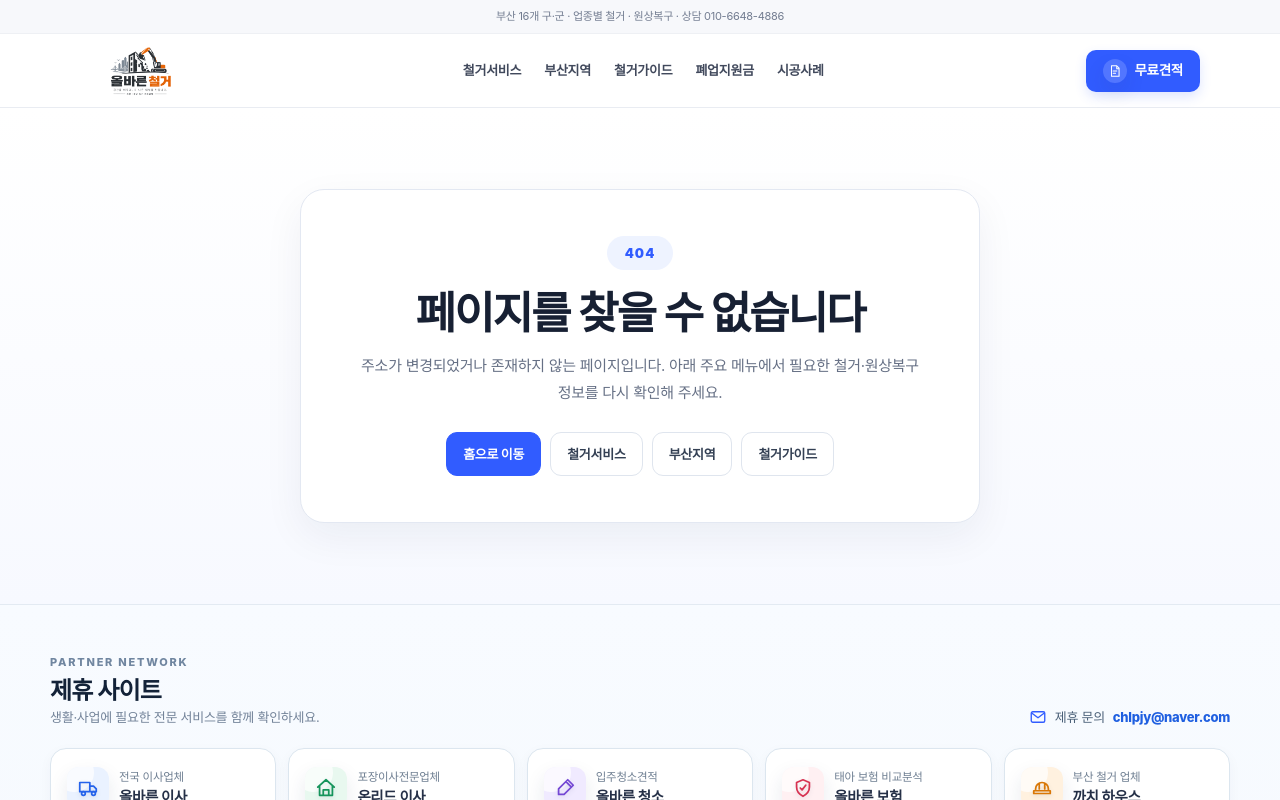
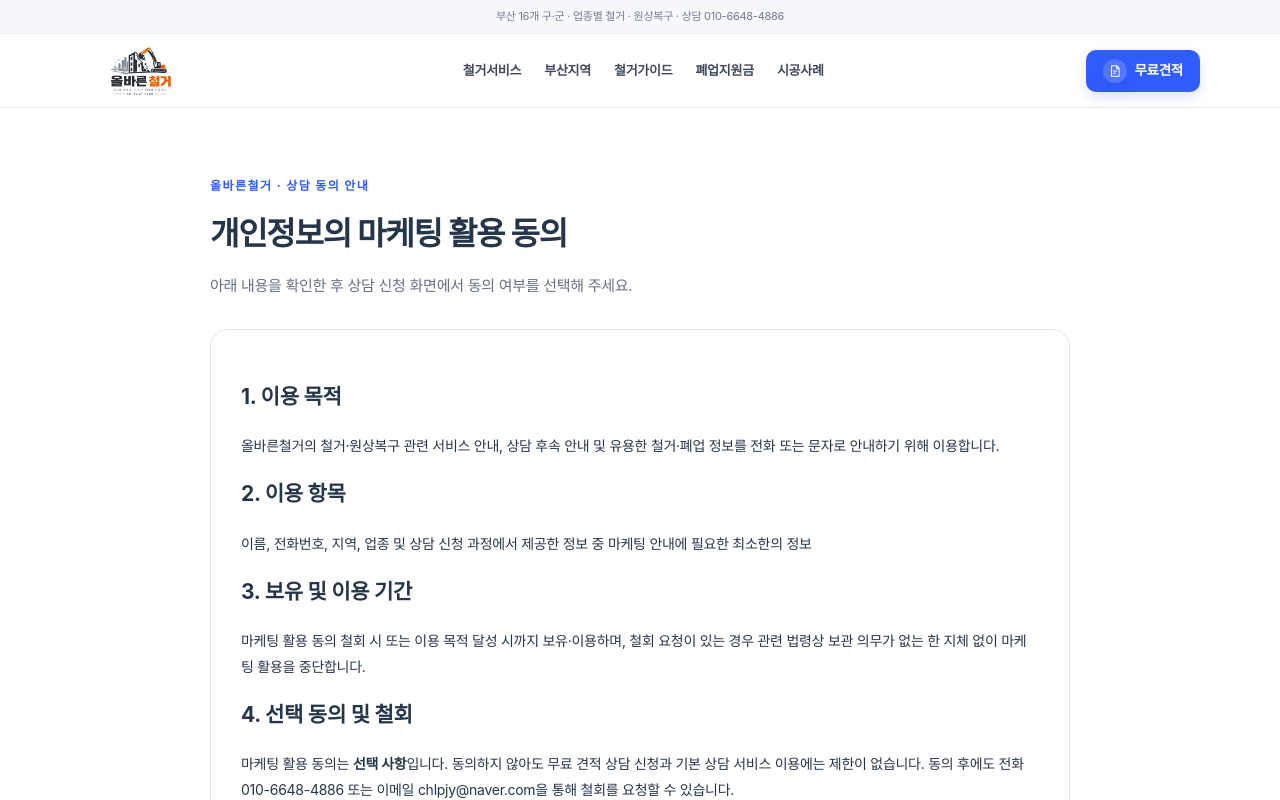
Before and after one commit to cms459800-wq/busanall, a Next.js app: page /privacy/estimate-marketing in a window 1280 px wide. Before the commit this address had no page. Shown: the top 800 px of the page. Built offline with nearby package versions, Linux system fonts and the light colour scheme.

Commit message:
Add estimate marketing privacy page

```diff
--- /dev/null
+++ b/app/privacy/estimate-marketing/page.tsx
@@ -0,0 +1,3 @@
+import PrivacyAgreementPage from "@/components/PrivacyAgreementPage";
+export const metadata={title:"개인정보의 마케팅 활용 동의",robots:{index:false,follow:true}};
+export default function Page(){return <PrivacyAgreementPage title="개인정보의 마케팅 활용 동의"><h2>1. 이용 목적</h2><p>올바른철거의 철거·원상복구 관련 서비스 안내, 상담 후속 안내 및 유용한 철거·폐업 정보를 전화 또는 문자로 안내하기 위해 이용합니다.</p><h2>2. 이용 항목</h2><p>이름, 전화번호, 지역, 업종 및 상담 신청 과정에서 제공한 정보 중 마케팅 안내에 필요한 최소한의 정보</p><h2>3. 보유 및 이용 기간</h2><p>마케팅 활용 동의 철회 시 또는 이용 목적 달성 시까지 보유·이용하며, 철회 요청이 있는 경우 관련 법령상 보관 의무가 없는 한 지체 없이 마케팅 활용을 중단합니다.</p><h2>4. 선택 동의 및 철회</h2><p>마케팅 활용 동의는 <b>선택 사항</b>입니다. 동의하지 않아도 무료 견적 상담 신청과 기본 상담 서비스 이용에는 제한이 없습니다. 동의 후에도 전화 010-6648-4886 또는 이메일 chlpjy@naver.com을 통해 철회를 요청할 수 있습니다.</p></PrivacyAgreementPage>}
```
